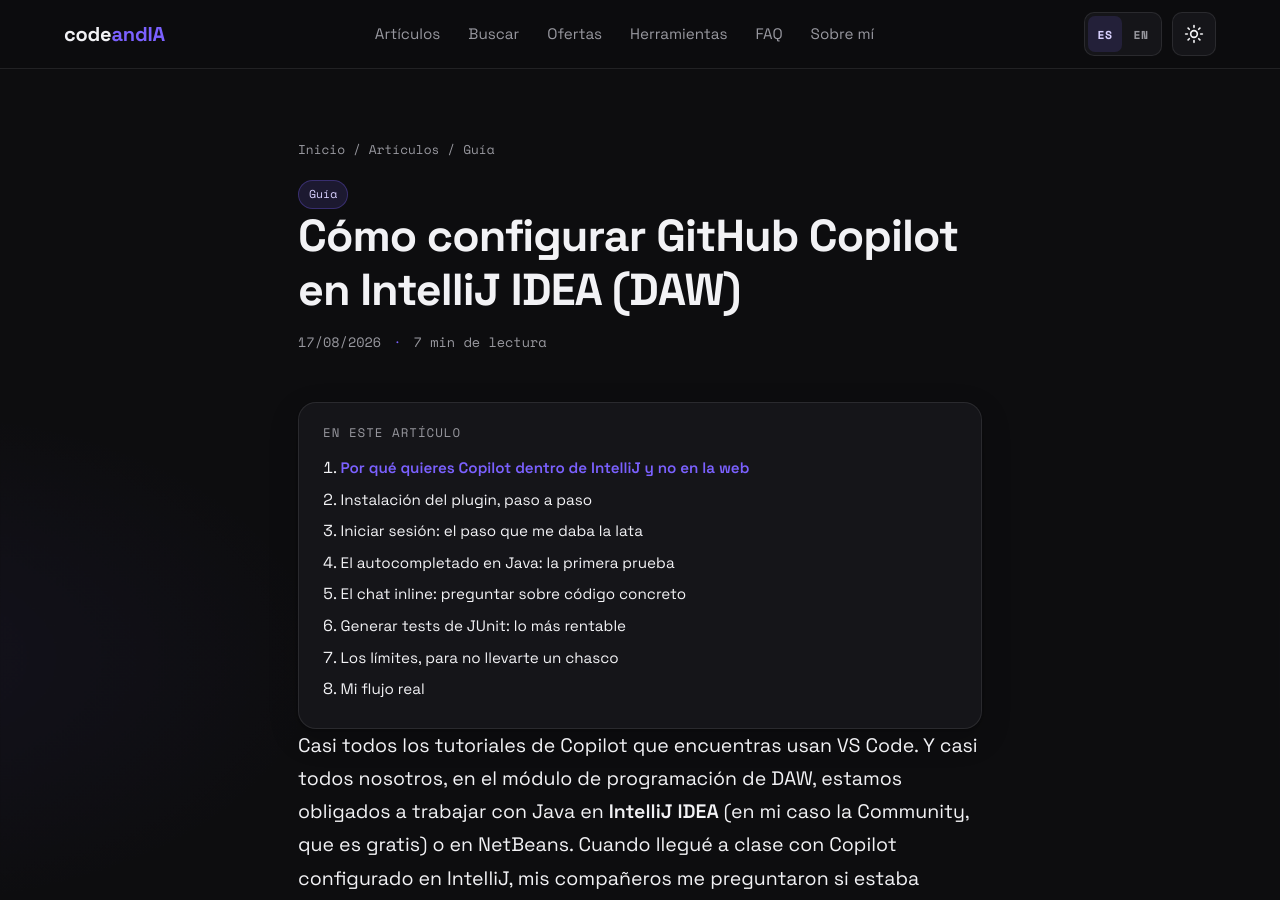
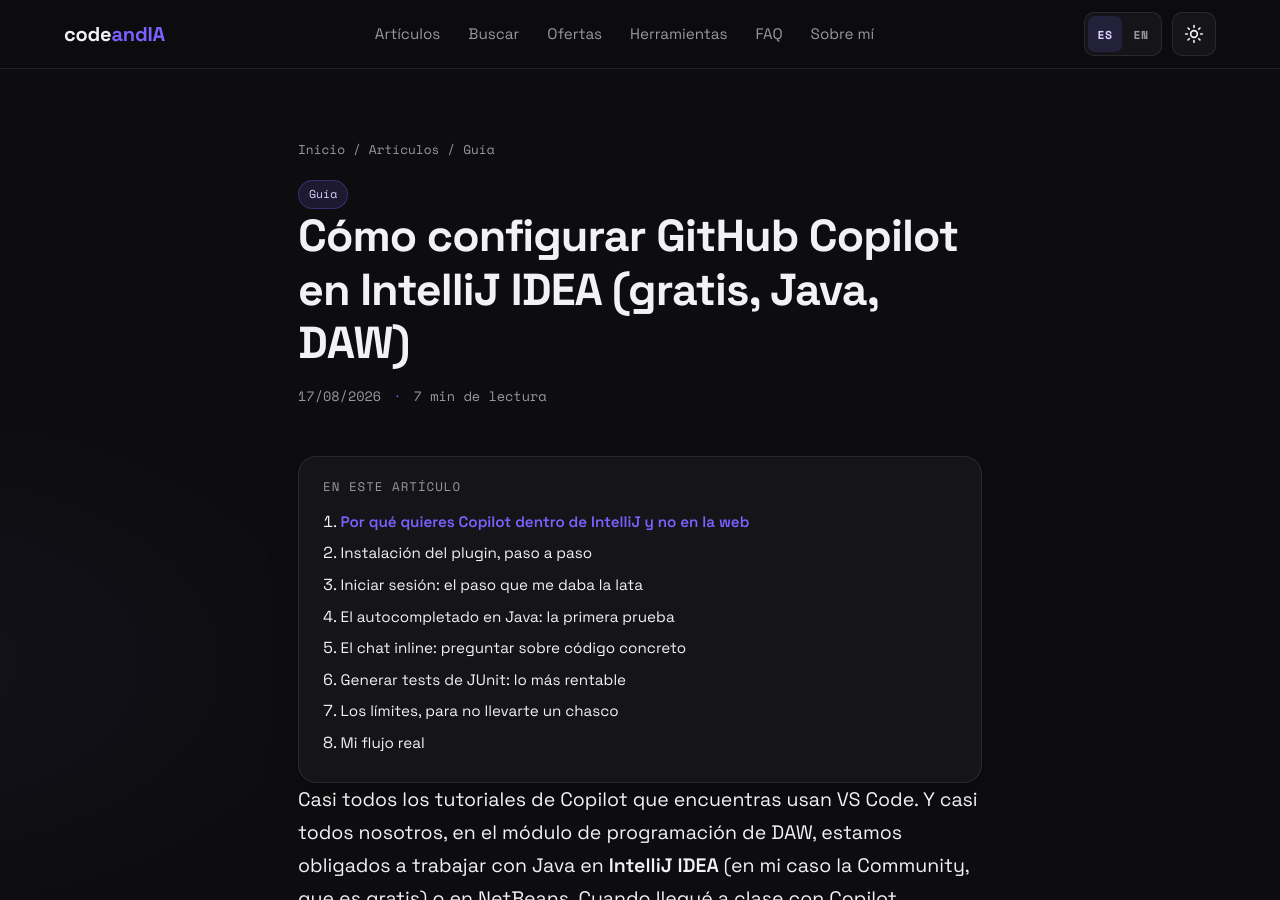
Before and after one commit to vibodigitalinfo-lab/codeandIA, a Jekyll site: the page built from articulos/guias/github-copilot-intellij-java-daw.md, in a window 1280 px wide and 900 px high. Built offline with Jekyll 4.4.1, drawn with Linux system fonts in a browser that asks for light colours; part of the change alters nothing that is shown.

Commit message:
fix(seo): retitula guía Copilot IntelliJ para captar queries 'gratis' y 'Java'

```diff
--- a/articulos/guias/github-copilot-intellij-java-daw.md
+++ b/articulos/guias/github-copilot-intellij-java-daw.md
@@ -1,7 +1,7 @@
 ---
 layout: article
-title: "Cómo configurar GitHub Copilot en IntelliJ IDEA (DAW)"
-description: "Configura GitHub Copilot en IntelliJ IDEA paso a paso: instalación del plugin, autocompletado en Java, chat inline, generar tests JUnit y los límites."
+title: "Cómo configurar GitHub Copilot en IntelliJ IDEA (gratis, Java, DAW)"
+description: "Configura GitHub Copilot gratis en IntelliJ IDEA paso a paso para Java: instalar el plugin, iniciar sesión con la cuenta de estudiante, autocompletado, chat inline, tests JUnit y los límites."
 category: "Guía"
 date: 2026-08-17
 readtime: 7
```
